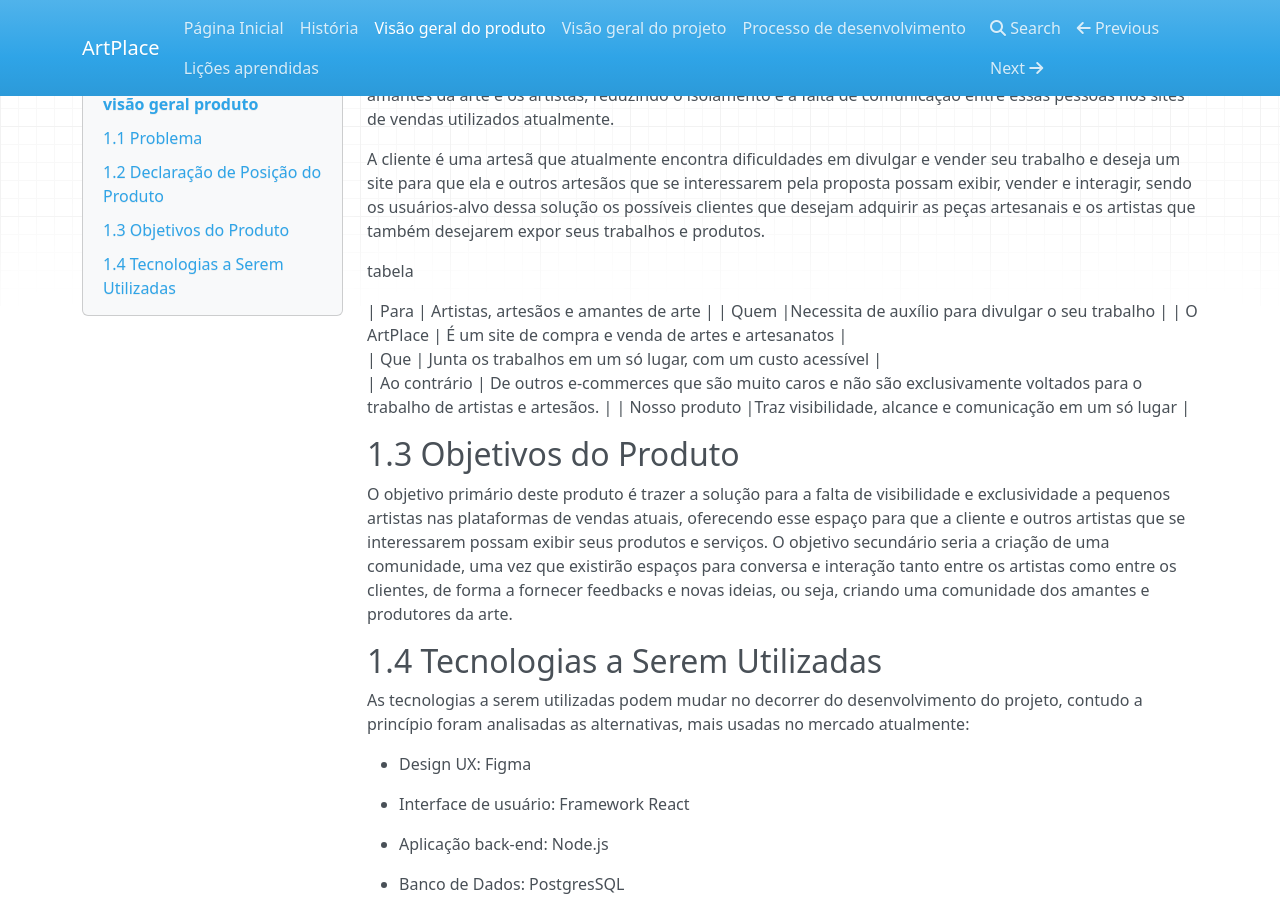
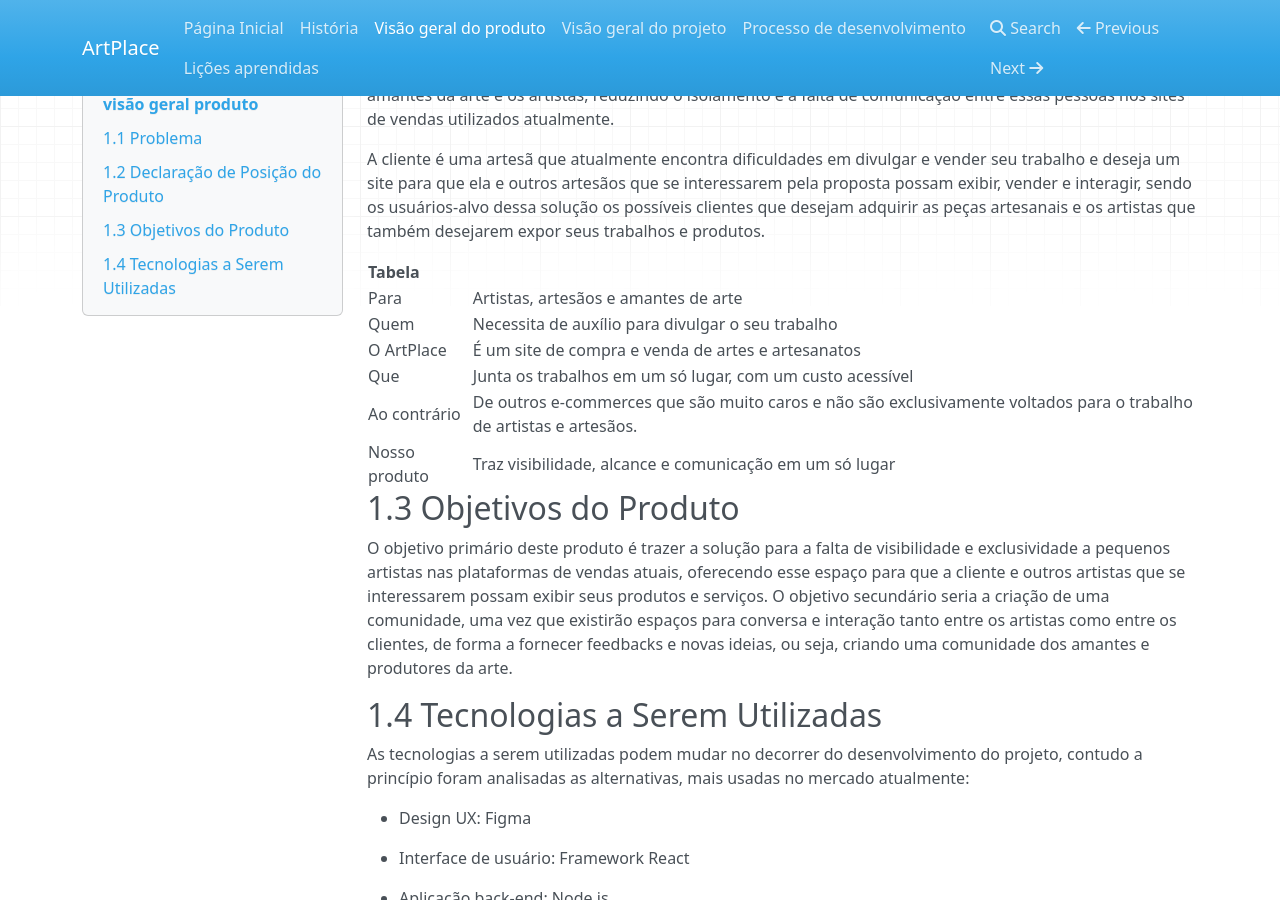
Before and after one commit to mdsreq-fga-unb/2023.2-ArtPlace, an MkDocs documentation site: the page built from docs/produto.md, in a window 1280 px wide and 900 px high, scrolled down 1115 px. Built offline with MkDocs 1.6.1, drawn with Linux system fonts in a browser that asks for light colours; nearby versions of some CDN libraries.

```diff
--- a/docs/produto.md
+++ b/docs/produto.md
@@ -14,8 +14,9 @@ O ArtPlace será desenvolvido para o cliente tendo em vista a falta de exclusivi
 
 A cliente é uma artesã que atualmente encontra dificuldades em divulgar e vender seu trabalho e deseja um site para que ela e outros artesãos que se interessarem pela proposta possam exibir, vender e interagir, sendo os usuários-alvo dessa solução os possíveis clientes que desejam adquirir as peças artesanais e os artistas que também desejarem expor seus trabalhos e produtos.
 
-tabela
 
+|   Tabela    |                                                      |
+|--------------------|---------------------------------------------------------------|
 | Para | Artistas, artesãos e amantes de arte   |
 | Quem |Necessita de auxílio para divulgar o seu trabalho       |
 | O ArtPlace | É um site de compra e venda de artes e artesanatos     |
```
Also changed, not shown: docs/processo.md (+1 -8 lines).
